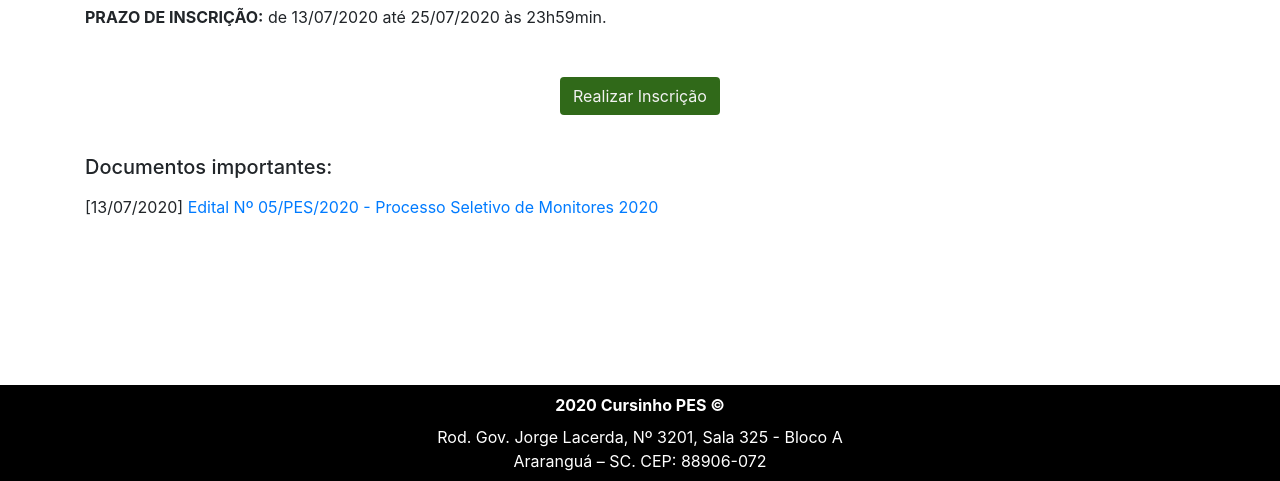
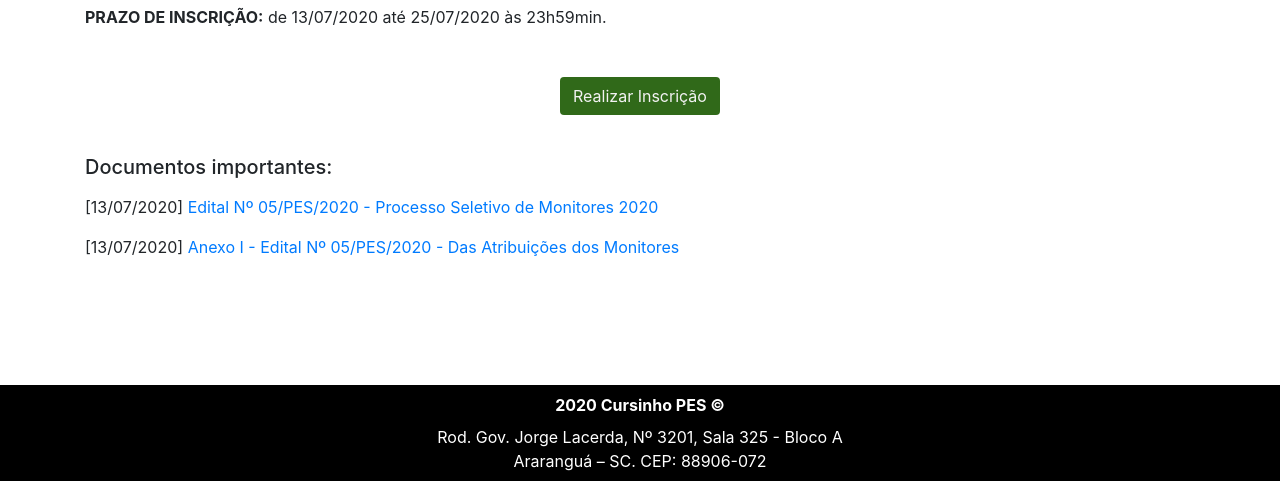
Before and after one commit to RogerEC/pes.ufsc.br-antigo, a PHP site: page /processo-seletivo/professores in a window 1280 px wide. Shown: the part 319-800 px from the top of the page. Run offline with PHP 8.4, Linux system fonts and the light colour scheme.

Commit message:
Adicionado o Anexo I do Edital Nº 05/PES/2020

```diff
--- a/public_html/processo-seletivo/professores/index.php
+++ b/public_html/processo-seletivo/professores/index.php
@@ -31,6 +31,7 @@
                 </div>
                 <p><h5>Documentos importantes:</h5></p>
                 <p>[13/07/2020] <a href="/processo-seletivo/professores/2020/Edital_N05PES2020.pdf" target="_blank">Edital Nº 05/PES/2020 - Processo Seletivo de Monitores 2020</a></p>
+                <p>[13/07/2020] <a href="/processo-seletivo/professores/2020/Edital_N05PES2020-2.pdf" target="_blank">Anexo I - Edital Nº 05/PES/2020 - Das Atribuições dos Monitores</a></p>
                 <!--<p>[07/07/2020] <a href="/processo-seletivo/professores/2020/Cancelamento_Edital_N02PES2020.pdf" target="_blank">Cancelamento do Edital Nº 02/PES/2020</a></p>
                 <p>[16/03/2020] <a href="/processo-seletivo/professores/2020/Suspensao_Edital_N02PES2020.pdf" target="_blank">Suspensão do Cronograma de Atividades para o Edital Nº 02/PES/2020</a></p>
                 <p>[13/03/2020] <a href="/processo-seletivo/professores/2020/Edital_N02PES2020-2.pdf" target="_blank">Prorrogação do prazo de inscrição para o Edital Nº 02/PES/2020</a></p>
```
